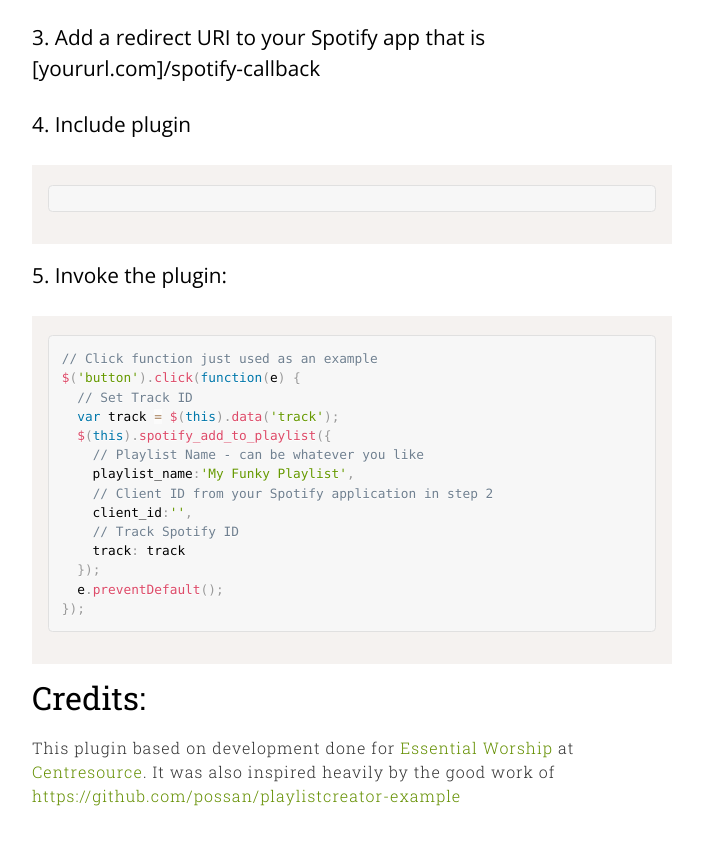
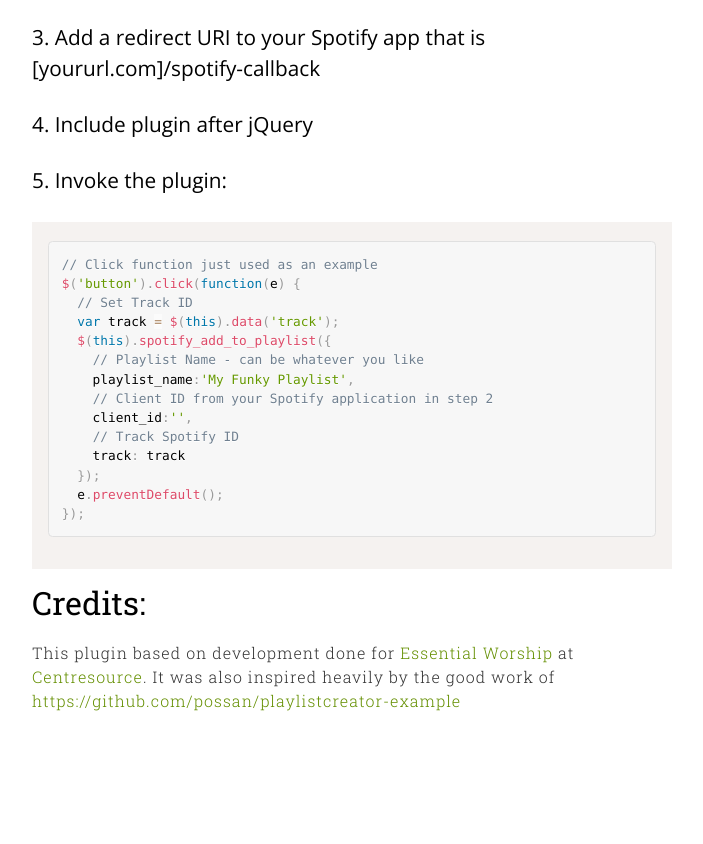
Before and after one commit to ewillhite/jquery-spotify-add-playlist, a website: page index.html in a window 1280 px wide. Shown: the part 973-1817 px from the top of the page, without its empty margins (288-991 px from the left). After the commit the page ends 1742 px from the top, so only its background shows below. Drawn offline with nearby package versions, Linux system fonts and the light colour scheme.

Commit message:
minified js instructions

```diff
--- a/index.html
+++ b/index.html
@@ -39,10 +39,7 @@
 			</pre>
 			<h2>2. Create a Spotify Application: https://developer.spotify.com/</h2>
 			<h2>3. Add a redirect URI to your Spotify app that is [yoururl.com]/spotify-callback</h2>
-			<h2>4. Include plugin</h2>
-				<pre>
-					<code class="language-markup"><script type="text/javascript" src="js/jquery_spotify_add_playlist.min.js"></script></code>
-				</pre>
+			<h2>4. Include plugin after jQuery</h2>
 			<h2>5. Invoke the plugin:</h2>
 			<pre>
 				<code class="language-javascript">// Click function just used as an example<br>
```
Also changed, not shown: README.md.
